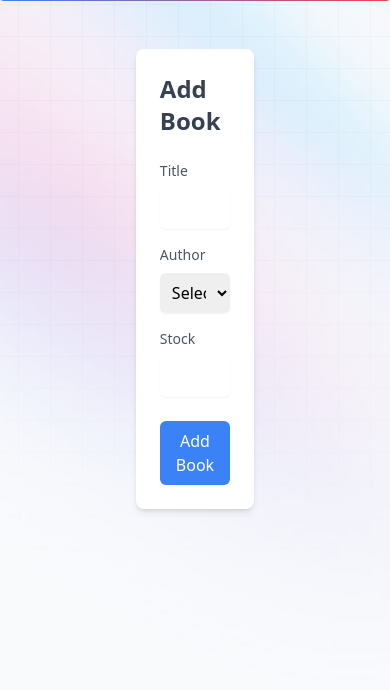
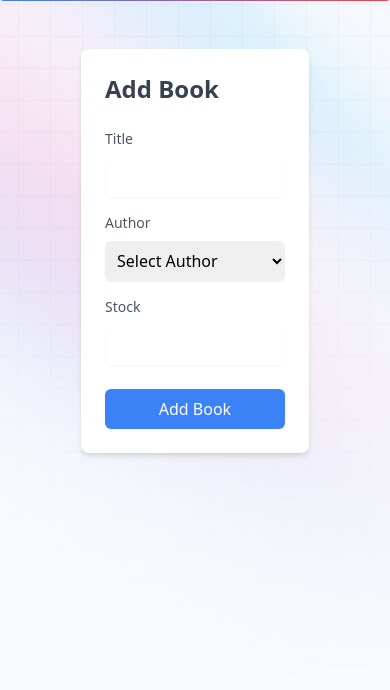
Before and after one commit to human416c6578/Anul3-PBD, a PHP site: page / in a window 390 px wide. Shown: the part 274-964 px from the top of the page. Run offline with PHP 8.4, Linux system fonts and the light colour scheme; data that the repository does not hold is empty; some libraries are stand-ins or nearby versions.

Commit message:
Fix Mobile Form

```diff
--- a/authors.php
+++ b/authors.php
@@ -74,7 +74,7 @@
             </div>
 
         </div>
-        <div class="xl:6/12 w-2/12 relative flex items-center justify-center p-4">
+        <div class="xl:2/12 w-8/12 relative flex items-center justify-center p-4">
             <form id="addBookForm" class="max-w-lg mx-auto bg-white dark:bg-gray-800 p-6 rounded-lg shadow-md">
                 <h2 class="text-2xl font-semibold text-gray-700 dark:text-gray-200 mb-6">Add Author</h2>
                 <div class="mb-4">
--- a/index.php
+++ b/index.php
@@ -84,7 +84,7 @@
             </div>
 
         </div>
-        <div class="xl:6/12 w-2/12 relative flex items-center justify-center p-4">
+        <div class="xl:2/12 w-8/12 relative flex items-center justify-center p-4">
             <form id="addBookForm" class="max-w-lg mx-auto bg-white dark:bg-gray-800 p-6 rounded-lg shadow-md">
                 <h2 class="text-2xl font-semibold text-gray-700 dark:text-gray-200 mb-6">Add Book</h2>
                 <div class="mb-4">
```
